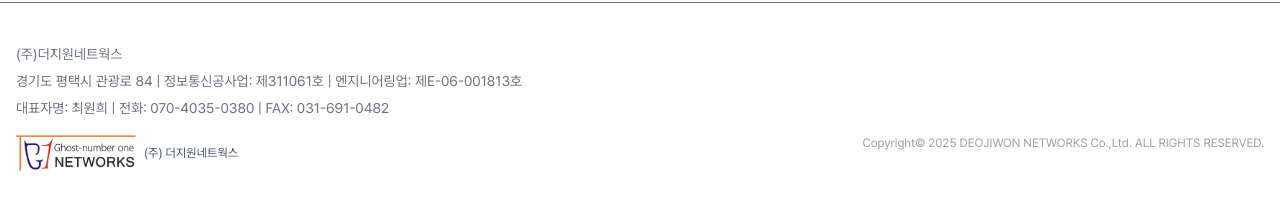
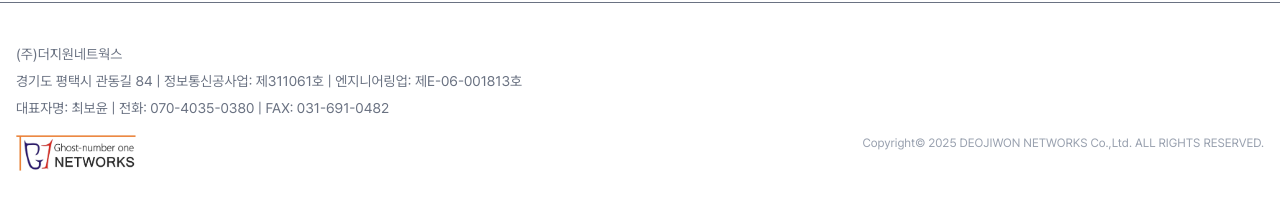
Before and after one commit to heo-it/deojiwon-web, a Next.js app: page / in a window 1280 px wide. Shown: the part 1336-1544 px from the top of the page. Built offline with nearby package versions, Linux system fonts and the light colour scheme.

Commit message:
feat: 푸터, 플로팅 버튼 수정사항 반영

```diff
--- a/components/FloatingContactButtons.tsx
+++ b/components/FloatingContactButtons.tsx
@@ -71,7 +71,7 @@ export default function FloatingContactButtons() {
             }
             className="whitespace-nowrap cursor-pointer"
           >
-            theg1net@hanmail.net
+            deojiwonnet@gmail.com
           </span>
         </motion.div>
       </motion.div>
--- a/components/Footer.tsx
+++ b/components/Footer.tsx
@@ -8,10 +8,10 @@ export default function Footer() {
         <div className="space-y-1 leading-relaxed">
           <p>(주)더지원네트웍스</p>
           <p>
-            경기도 평택시 관광로 84 | 정보통신공사업: 제311061호 | 엔지니어링업:
+            경기도 평택시 관동길 84 | 정보통신공사업: 제311061호 | 엔지니어링업:
             제E-06-001813호
           </p>
-          <p>대표자명: 최원희 | 전화: 070-4035-0380 | FAX: 031-691-0482</p>
+          <p>대표자명: 최보윤 | 전화: 070-4035-0380 | FAX: 031-691-0482</p>
         </div>
 
         {/* 로고 + 저작권 */}
@@ -24,7 +24,6 @@ export default function Footer() {
               height={40}
               className="object-contain"
             />
-            <span className="text-xs text-gray-600">(주) 더지원네트웍스</span>
           </div>
           <p className="text-xs text-gray-400 mt-4 md:mt-0">
             Copyright© 2025 DEOJIWON NETWORKS Co.,Ltd. ALL RIGHTS RESERVED.
```
